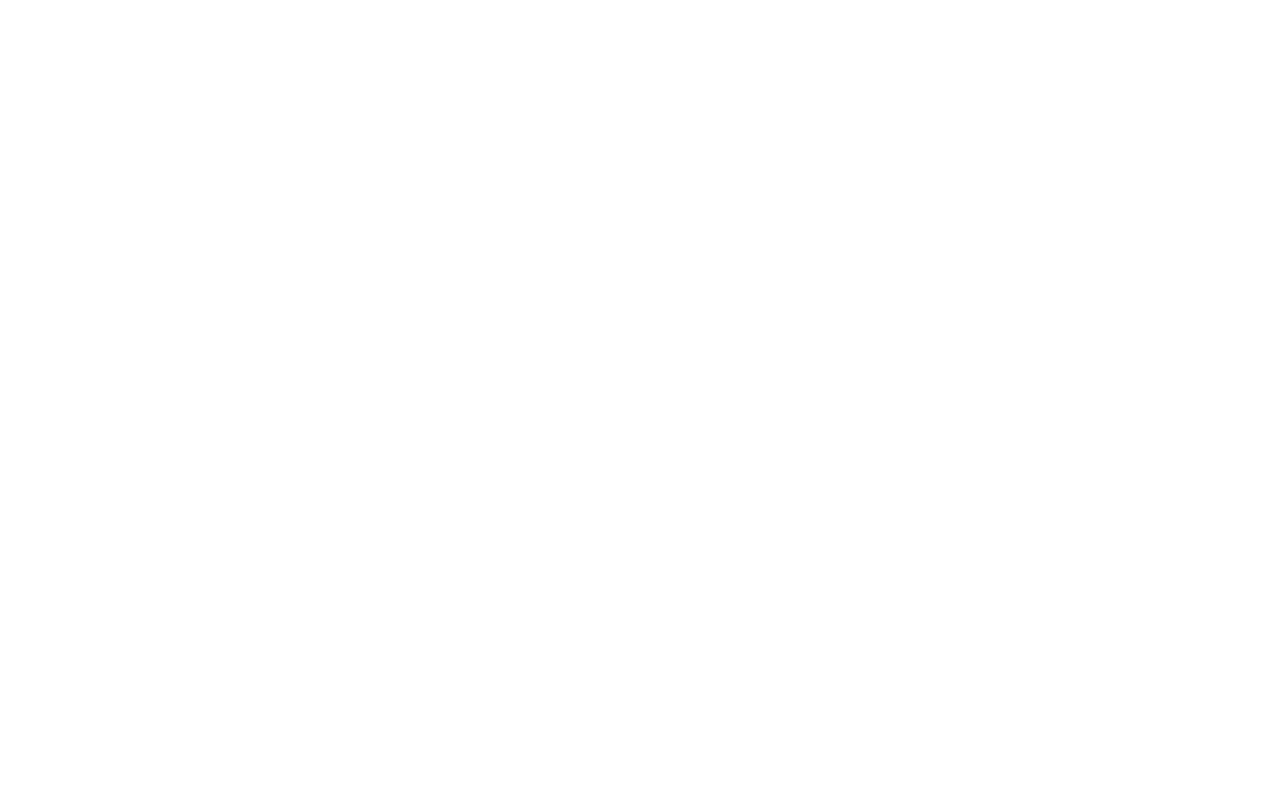
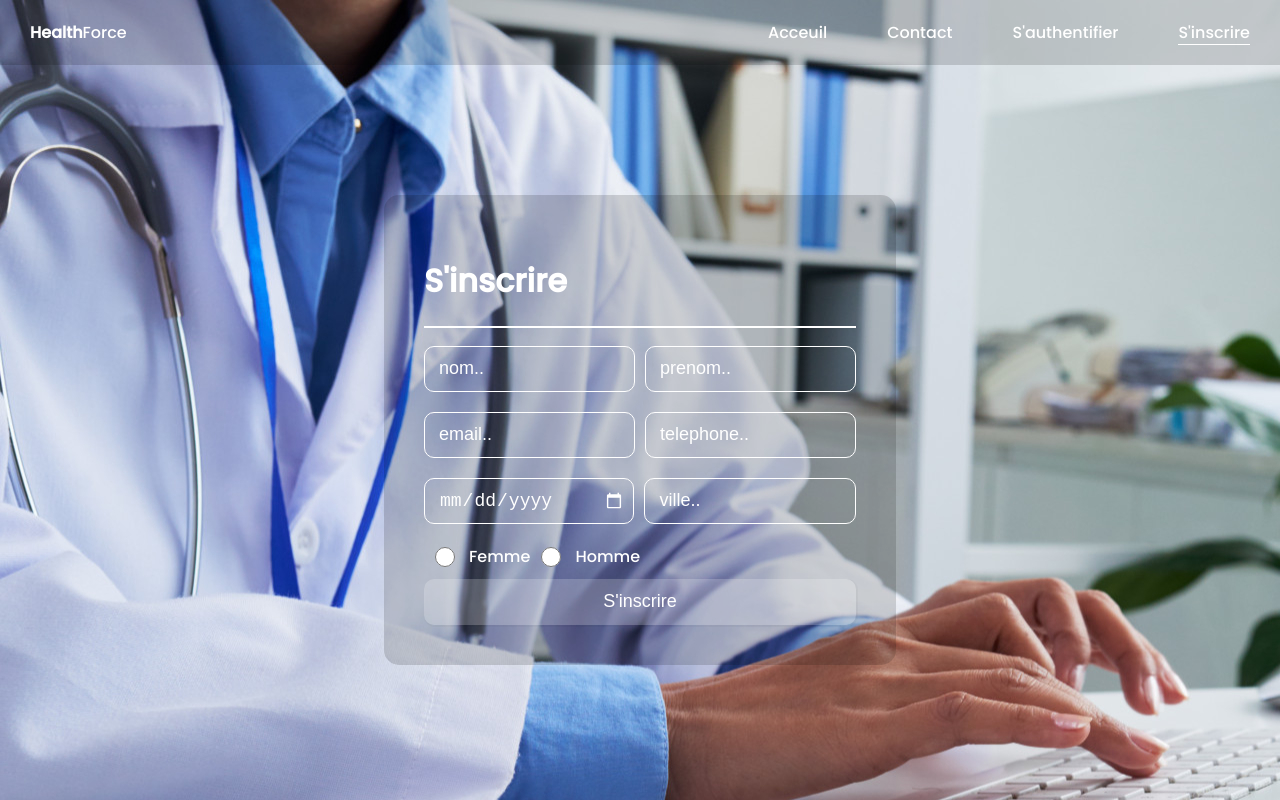
Before and after one commit to bader-t/HealthForce, a React (Create React App) app: page /signup in a window 1280 px wide. Before the commit this address had no page. Built offline with nearby package versions, Linux system fonts and the light colour scheme.

Commit message:
routing for signup page

```diff
--- a/src/App.js
+++ b/src/App.js
@@ -1,8 +1,6 @@
 import React from "react";
-import { Acceuil, Login } from "./pages";
+import { Acceuil, Login, Signup } from "./pages";
 import { BrowserRouter as Router, Route, Routes } from "react-router-dom";
-
-
 
 const App = () => (
   <div>
@@ -10,11 +8,10 @@
       <Routes>
         <Route oute path="/" element={<Acceuil />}></Route>
         <Route path="/login" element={<Login />}></Route>
+        <Route path="/signup" element={<Signup />}></Route>
       </Routes>
     </Router>
   </div>
-
 );
 
-
 export default App;
--- a/src/components/navbar/Navbar.js
+++ b/src/components/navbar/Navbar.js
@@ -1,29 +1,47 @@
 import React from "react";
 import { Link } from "react-router-dom";
-import './navbar.css'
+import "./navbar.css";
 
-
-const Navbar = () => (
+const Navbar = (props) => (
   <nav>
     <div className="logo">
       <strong>Health</strong>Force
     </div>
     <ul className="nav-items">
       <li>
-                <Link className="nav-item" to="/">Acceuil</Link>
+        <Link
+          className={`nav-item ${props.active === "acceuil" ? "active" : ""}`}
+          to="/"
+        >
+          Acceuil
+        </Link>
       </li>
       <li>
-                <Link className="nav-item" to="/contact">Contact</Link>
+        <Link
+          className={`nav-item ${props.active === "contact" ? "active" : ""}`}
+          to="/contact"
+        >
+          Contact
+        </Link>
       </li>
       <li>
-                <Link className="nav-item" to="/login">S'authentifier</Link>
+        <Link
+          className={`nav-item ${props.active === "login" ? "active" : ""}`}
+          to="/login"
+        >
+          S'authentifier
+        </Link>
       </li>
       <li>
-                <Link className="nav-item" to="/signup">S'inscrire</Link>
+        <Link
+          className={`nav-item ${props.active === "signup" ? "active" : ""}`}
+          to="/signup"
+        >
+          S'inscrire
+        </Link>
       </li>
     </ul>
   </nav>
 );
 
-
 export default Navbar;
--- a/src/pages/acceuil/Acceuil.js
+++ b/src/pages/acceuil/Acceuil.js
@@ -1,29 +1,26 @@
 import React from "react";
+import { Link } from "react-router-dom";
 import { Navbar } from "../../components";
-import './acceuil.css'
-
+import "./acceuil.css";
 
 const Acceuil = () => (
   <div className="container bg-1">
-        <Navbar active="acceuil">
-        </Navbar>
+    <Navbar active="acceuil"></Navbar>
     <div className="acceuil">
       <div className="card">
-                <h1>We early give best
-                    care to your health</h1>
-                <p>Lorem ipsum dolor sit amet, consectetur adipiscing elit, sed
-                    do eiusmod tempor incididunt ut labore et dolore magna aliqua.
-                    Ut enim ad minim veniam.</p>
+        <h1>We early give best care to your health</h1>
+        <p>
+          Lorem ipsum dolor sit amet, consectetur adipiscing elit, sed do
+          eiusmod tempor incididunt ut labore et dolore magna aliqua. Ut enim ad
+          minim veniam.
+        </p>
         <div className="btns">
-                    <a href="/">Rendez-vous</a>
+          <Link to="/signup">Rendez-vous</Link>
           <a href="/">Services</a>
         </div>
       </div>
     </div>
-
-
   </div>
 );
 
-
 export default Acceuil;
--- a/src/pages/index.js
+++ b/src/pages/index.js
@@ -1,2 +1,3 @@
-export { default as Login } from './login/Login';
-export { default as Acceuil } from './acceuil/Acceuil';
+export { default as Login } from "./login/Login";
+export { default as Acceuil } from "./acceuil/Acceuil";
+export { default as Signup } from "./signup/Signup";
--- a/src/pages/login/Login.js
+++ b/src/pages/login/Login.js
@@ -1,27 +1,27 @@
 import React from "react";
 import { Navbar } from "../../components";
-import './login.css'
-
+import "./login.css";
 
 const Login = () => (
   <div className="container bg-1">
-        <Navbar>
-        </Navbar>
+    <Navbar active="login"></Navbar>
     <div className="wrapper">
       <div className="card">
         <h1>S'authentifier</h1>
         <hr />
         <form className="login-form">
           <input type="email" placeholder="email.." name="email" required />
-                    <input type="password" placeholder="mot de passe.." name="mdp" required />
+          <input
+            type="password"
+            placeholder="mot de passe.."
+            name="mdp"
+            required
+          />
           <input type="submit" value="S'authentifier" />
         </form>
       </div>
     </div>
-
-
   </div>
 );
 
-
 export default Login;
```
Also changed, not shown: 1 other file (tests, documents, lock files or other folders). Lines whose indentation alone changed are shown as unchanged.
